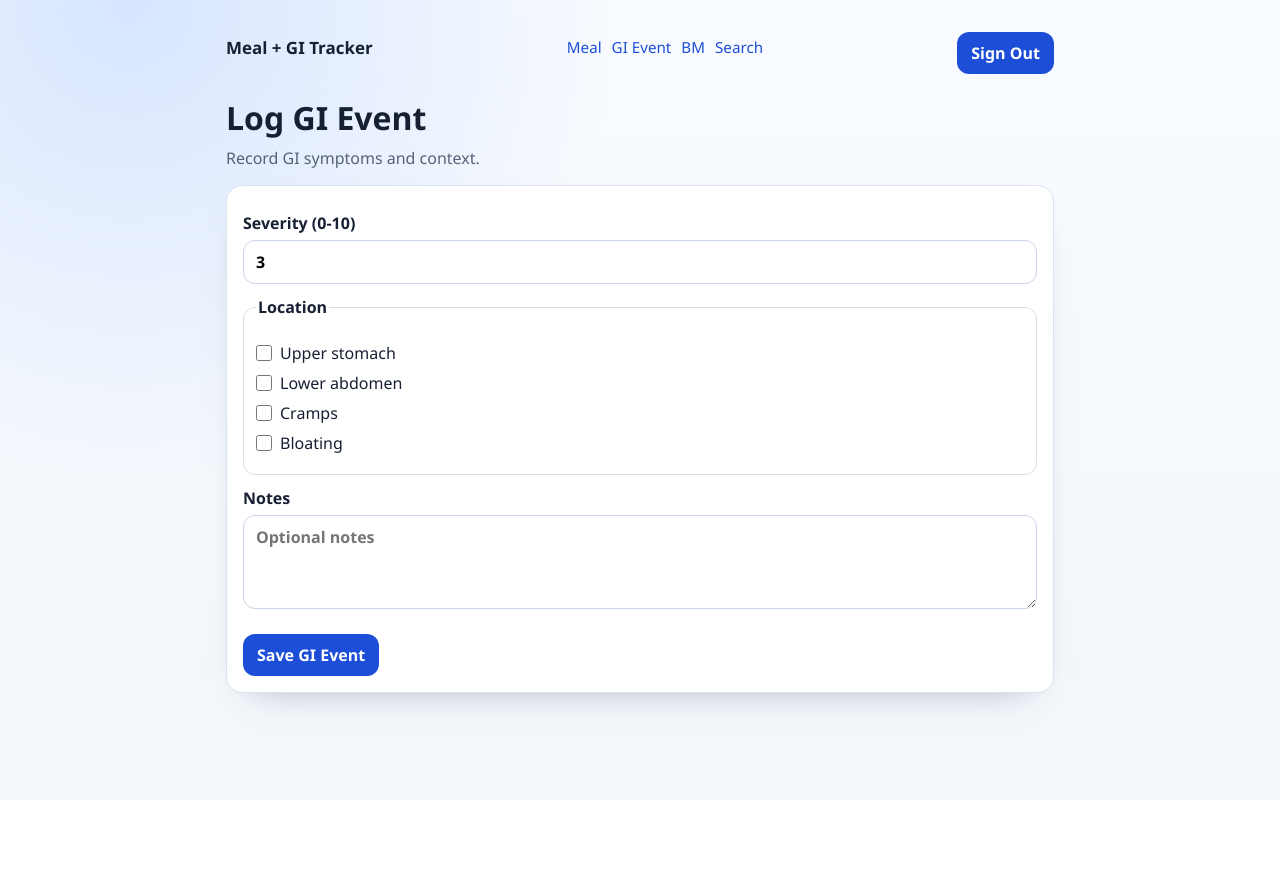
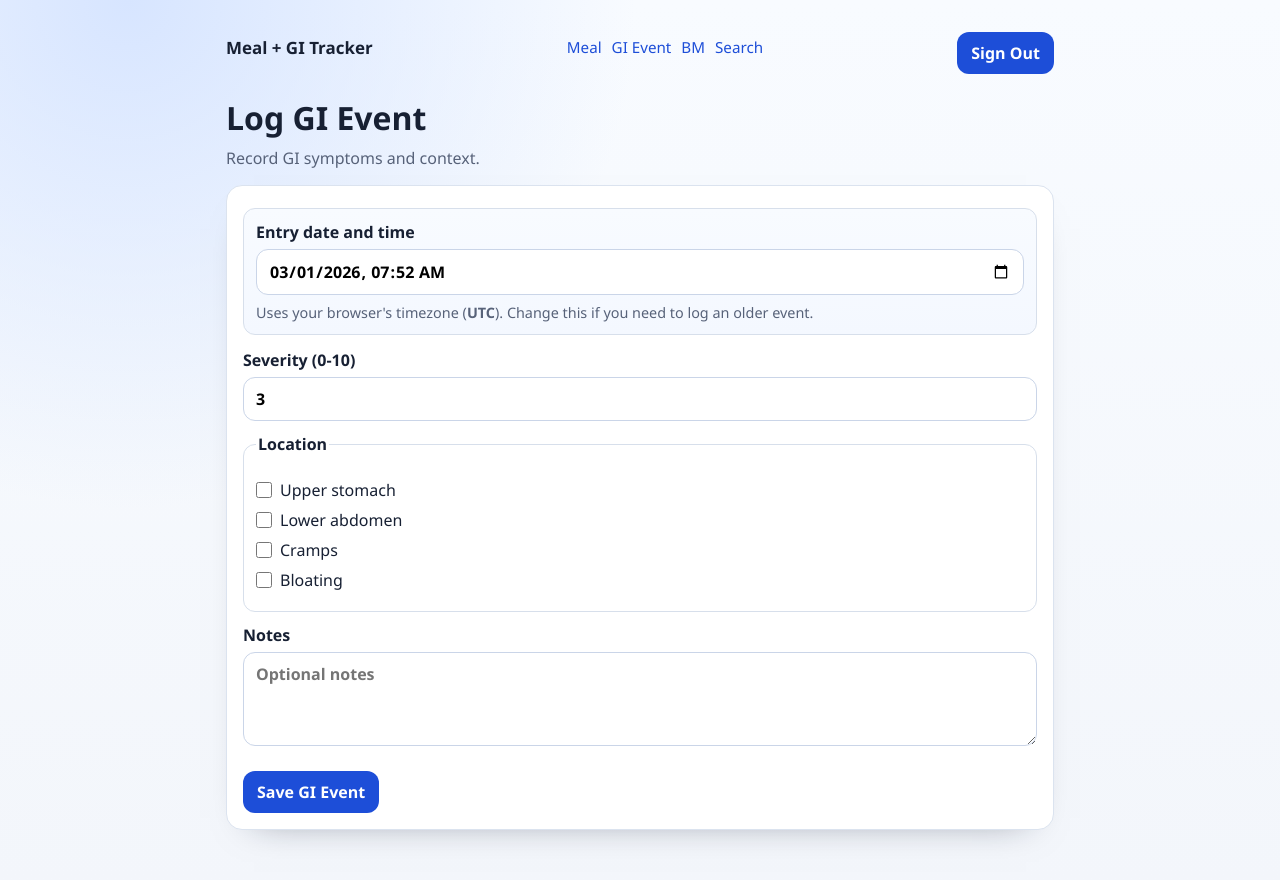
Before and after one commit to Spaceface16518/meal-gi-tracker, a Next.js app: page /gi in a window 1280 px wide. Shown: the top 880 px of the page. Before the commit the page ends 800 px from the top, so only its background shows below. Built offline with nearby package versions, Linux system fonts and the light colour scheme; no server answers.

Commit message:
Add timestamp override support

```diff
--- a/app/(app)/bm/page.tsx
+++ b/app/(app)/bm/page.tsx
@@ -4,7 +4,7 @@ import { PageHero } from "@/components/PageHero";
 import { Surface } from "@/components/Surface";
 import { TimezoneFields } from "@/components/forms/TimezoneFields";
 import { createBmEntry } from "@/lib/server/entries";
-import { parseTimeMetaFromFormData } from "@/lib/server/time";
+import { parseEntryTimestampFromFormData, parseTimeMetaFromFormData } from "@/lib/server/time";
 
 function readParam(value: string | string[] | undefined): string {
   return Array.isArray(value) ? value[0] || "" : value || "";
@@ -23,8 +23,9 @@ export default async function BmPage({
     const color = String(formData.get("color") || "brown");
     const urgency = formData.get("urgency") === "on";
     const time = parseTimeMetaFromFormData(formData);
+    const ts = parseEntryTimestampFromFormData(formData);
 
-    const id = await createBmEntry({ notes, bristol, color, urgency, time });
+    const id = await createBmEntry({ notes, bristol, color, urgency, time, ts });
     redirect(`/bm?saved=1&id=${id}`);
   }
 
--- a/app/(app)/gi/page.tsx
+++ b/app/(app)/gi/page.tsx
@@ -4,7 +4,7 @@ import { PageHero } from "@/components/PageHero";
 import { Surface } from "@/components/Surface";
 import { TimezoneFields } from "@/components/forms/TimezoneFields";
 import { createGiEntry } from "@/lib/server/entries";
-import { parseTimeMetaFromFormData } from "@/lib/server/time";
+import { parseEntryTimestampFromFormData, parseTimeMetaFromFormData } from "@/lib/server/time";
 
 function readParam(value: string | string[] | undefined): string {
   return Array.isArray(value) ? value[0] || "" : value || "";
@@ -22,8 +22,9 @@ export default async function GiPage({
     const severity = Number(formData.get("severity") || 0);
     const locations = formData.getAll("locations").map(String);
     const time = parseTimeMetaFromFormData(formData);
+    const ts = parseEntryTimestampFromFormData(formData);
 
-    const id = await createGiEntry({ notes, severity, locations, time });
+    const id = await createGiEntry({ notes, severity, locations, time, ts });
     redirect(`/gi?saved=1&id=${id}`);
   }
 
--- a/app/(app)/meal/page.tsx
+++ b/app/(app)/meal/page.tsx
@@ -2,7 +2,7 @@ import { PageHero } from "@/components/PageHero";
 import { Surface } from "@/components/Surface";
 import { MealForm } from "@/components/forms/MealForm";
 import { createMealEntry } from "@/lib/server/entries";
-import { parseTimeMetaFromFormData } from "@/lib/server/time";
+import { parseEntryTimestampFromFormData, parseTimeMetaFromFormData } from "@/lib/server/time";
 
 export default function MealPage() {
   async function submitMeal(formData: FormData) {
@@ -15,6 +15,7 @@ export default function MealPage() {
       const imageValue = formData.get("image");
       const imageFile = imageValue instanceof File ? imageValue : null;
       const time = parseTimeMetaFromFormData(formData);
+      const ts = parseEntryTimestampFromFormData(formData);
       console.info("[meal-ai] submitMeal received", {
         debugId,
         hasImage: Boolean(imageFile && imageFile.size > 0),
@@ -28,7 +29,8 @@ export default function MealPage() {
         notes,
         imageFile,
         debugId,
-        time
+        time,
+        ts
       });
       console.info("[meal-ai] submitMeal success", {
         debugId,
--- a/app/globals.css
+++ b/app/globals.css
@@ -177,6 +177,25 @@ button:hover,
   color: white;
 }
 
+
+.timestamp-card {
+  margin: 6px 0 14px;
+  padding: 12px;
+  border: 1px solid #d7dfeb;
+  border-radius: 12px;
+  background: linear-gradient(180deg, #f8fbff 0%, #f4f8ff 100%);
+}
+
+.timestamp-card label {
+  margin-top: 0;
+}
+
+.timestamp-help {
+  margin: 8px 0 0;
+  font-size: 0.9rem;
+  color: var(--muted);
+}
+
 fieldset {
   border: 1px solid #d7dfeb;
   border-radius: 12px;
--- a/components/forms/MealForm.tsx
+++ b/components/forms/MealForm.tsx
@@ -3,6 +3,7 @@
 import Link from "next/link";
 import { FormEvent, useState, useTransition } from "react";
 import { compressImage } from "@/lib/compressImage";
+import { TimezoneFields } from "@/components/forms/TimezoneFields";
 
 type MealActionResult = {
   ok: boolean;
@@ -26,8 +27,6 @@ export function MealForm({
     startTransition(async () => {
       const formData = new FormData(formEl);
       const image = formData.get("image");
-      formData.set("clientTimezone", Intl.DateTimeFormat().resolvedOptions().timeZone || "UTC");
-      formData.set("clientUtcOffsetMinutes", String(-new Date().getTimezoneOffset()));
 
       if (image instanceof File && image.size > 0) {
         try {
@@ -54,6 +53,7 @@ export function MealForm({
   return (
     <>
       <form onSubmit={onSubmit} method="post" encType="multipart/form-data">
+        <TimezoneFields />
         <label>
           Photo (optional)
           <input name="image" type="file" accept="image/*" capture="environment" />
--- a/components/forms/TimezoneFields.tsx
+++ b/components/forms/TimezoneFields.tsx
@@ -1,6 +1,6 @@
 "use client";
 
-import { useMemo } from "react";
+import { useMemo, useState } from "react";
 
 function resolveTimezone() {
   try {
@@ -14,14 +14,48 @@ function resolveOffsetMinutes() {
   return -new Date().getTimezoneOffset();
 }
 
+function toDateTimeLocalValue(date: Date): string {
+  const year = date.getFullYear();
+  const month = String(date.getMonth() + 1).padStart(2, "0");
+  const day = String(date.getDate()).padStart(2, "0");
+  const hours = String(date.getHours()).padStart(2, "0");
+  const minutes = String(date.getMinutes()).padStart(2, "0");
+
+  return `${year}-${month}-${day}T${hours}:${minutes}`;
+}
+
+function toIsoString(localDateTime: string): string {
+  if (!localDateTime) return "";
+  const parsed = new Date(localDateTime);
+  if (Number.isNaN(parsed.getTime())) return "";
+  return parsed.toISOString();
+}
+
 export function TimezoneFields() {
   const timezone = useMemo(() => resolveTimezone(), []);
   const utcOffsetMinutes = useMemo(() => resolveOffsetMinutes(), []);
+  const [entryLocalDateTime, setEntryLocalDateTime] = useState(() => toDateTimeLocalValue(new Date()));
+  const isoTimestamp = useMemo(() => toIsoString(entryLocalDateTime), [entryLocalDateTime]);
 
   return (
-    <>
+    <div className="timestamp-card">
+      <label>
+        Entry date and time
+        <input
+          name="entryLocalDateTime"
+          type="datetime-local"
+          value={entryLocalDateTime}
+          max={toDateTimeLocalValue(new Date())}
+          onChange={(event) => setEntryLocalDateTime(event.target.value)}
+          required
+        />
+      </label>
+      <p className="timestamp-help">
+        Uses your browser&apos;s timezone (<strong>{timezone}</strong>). Change this if you need to log an older event.
+      </p>
       <input type="hidden" name="clientTimezone" value={timezone} />
       <input type="hidden" name="clientUtcOffsetMinutes" value={String(utcOffsetMinutes)} />
-    </>
+      <input type="hidden" name="entryTimestampIso" value={isoTimestamp} />
+    </div>
   );
 }
--- a/lib/server/entries.ts
+++ b/lib/server/entries.ts
@@ -97,6 +97,7 @@ export async function createMealEntry(params: {
   imageFile?: File | null;
   debugId?: string;
   time?: EntryTimeMeta;
+  ts?: Date;
 }): Promise<{ id: string; aiSummary?: string }> {
   const { userId, entries } = await getEntriesForUser();
   const notes = (params.notes || "").trim();
@@ -159,7 +160,7 @@ export async function createMealEntry(params: {
   });
 
   const doc: EntryDoc = {
-    ts: new Date(),
+    ts: params.ts || new Date(),
     time: params.time,
     type: "meal",
     userId,
@@ -189,6 +190,7 @@ export async function createGiEntry(params: {
   severity: number;
   locations: string[];
   time?: EntryTimeMeta;
+  ts?: Date;
 }): Promise<string> {
   const { userId, entries } = await getEntriesForUser();
   const notes = (params.notes || "").trim();
@@ -198,7 +200,7 @@ export async function createGiEntry(params: {
   };
 
   const doc: EntryDoc = {
-    ts: new Date(),
+    ts: params.ts || new Date(),
     time: params.time,
     type: "gi_event",
     userId,
@@ -221,6 +223,7 @@ export async function createBmEntry(params: {
   color: string;
   urgency: boolean;
   time?: EntryTimeMeta;
+  ts?: Date;
 }): Promise<string> {
   const { userId, entries } = await getEntriesForUser();
   const notes = (params.notes || "").trim();
@@ -231,7 +234,7 @@ export async function createBmEntry(params: {
   };
 
   const doc: EntryDoc = {
-    ts: new Date(),
+    ts: params.ts || new Date(),
     time: params.time,
     type: "bm",
     userId,
--- a/lib/server/time.ts
+++ b/lib/server/time.ts
@@ -27,3 +27,16 @@ export function formatTs(ts: Date | string, time?: EntryTimeMeta): string {
     return date.toLocaleString();
   }
 }
+
+
+export function parseEntryTimestampFromFormData(formData: FormData): Date | undefined {
+  const raw = String(formData.get("entryTimestampIso") || "").trim();
+  if (!raw) return undefined;
+
+  const parsed = new Date(raw);
+  if (Number.isNaN(parsed.getTime())) {
+    return undefined;
+  }
+
+  return parsed;
+}
```
